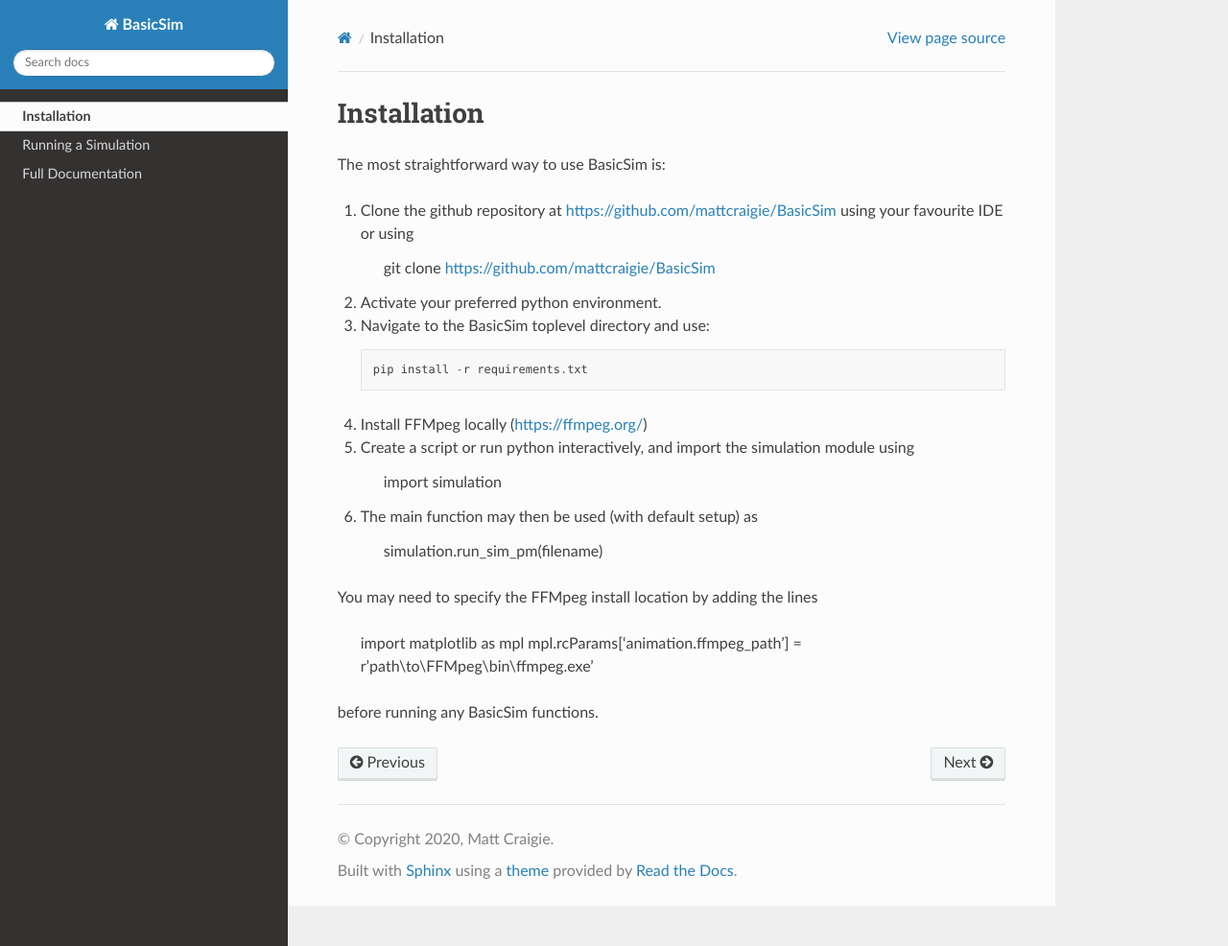
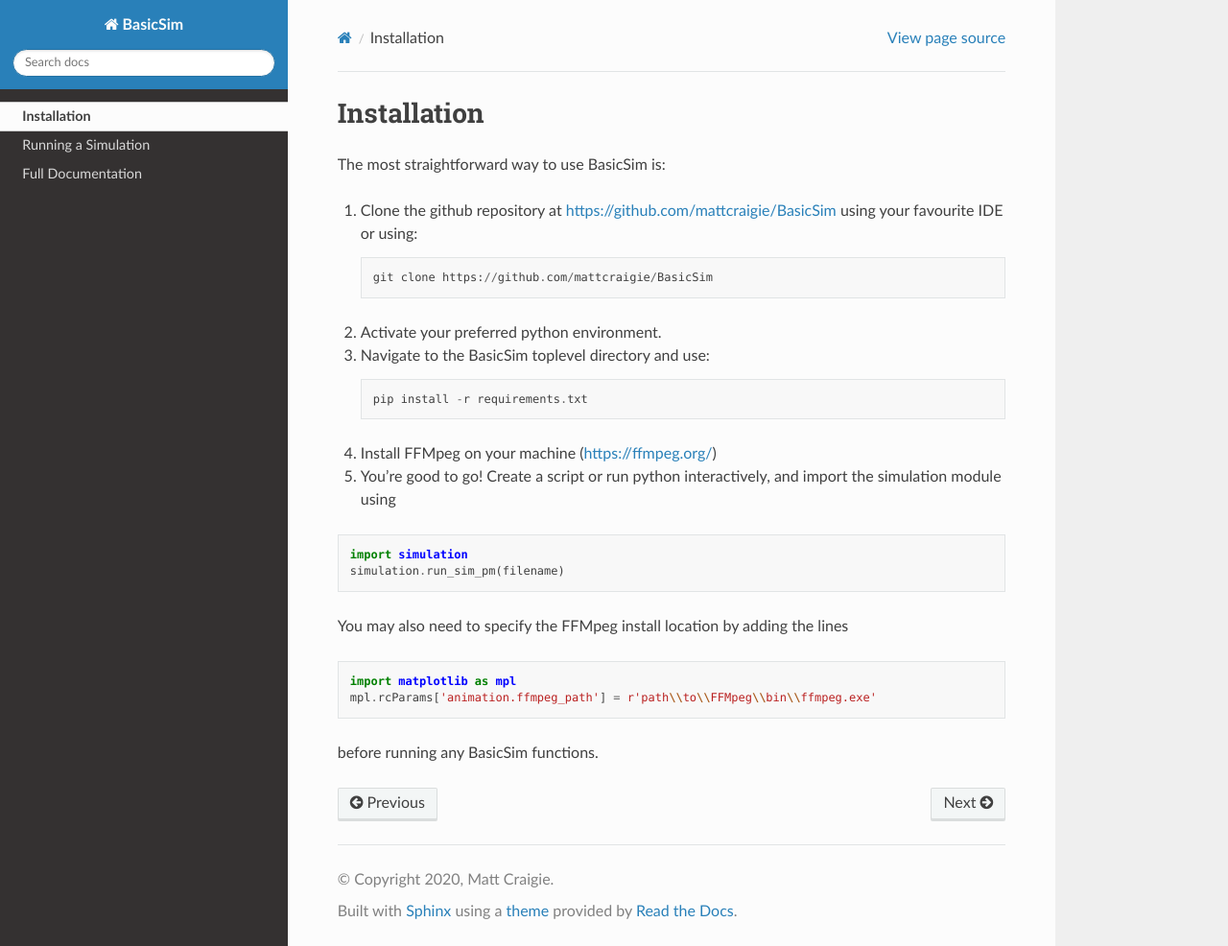
Before and after one commit to mattcraigie/BasicSim, a Sphinx documentation site: the page built from docs/source/install.rst, in a window 1280 px wide and 986 px high. Shown: the whole window at 96% size. Built offline with Sphinx 7.4.7 and the Read the Docs theme 2.0.0, drawn with Linux system fonts in a browser that asks for light colours; pages that are not in the unit, such as notebooks, are missing from menus.

Commit message:
fixing some other stuff

```diff
--- a/docs/source/index.rst
+++ b/docs/source/index.rst
@@ -18,6 +18,8 @@
 quick and dirty again using FFTs. Changing to more precise pairwise methods requires O(N^2) making calculations far
 less practical for the large number of particles intended to be used with BasicSim.
 
+Check out the different sections of this documentation for help:
+
 .. toctree::
    :maxdepth: 2
 
--- a/docs/source/install.rst
+++ b/docs/source/install.rst
@@ -4,7 +4,7 @@
 
 The most straightforward way to use BasicSim is:
 
-1. Clone the github repository at https://github.com/mattcraigie/BasicSim using your favourite IDE or using
+1. Clone the github repository at https://github.com/mattcraigie/BasicSim using your favourite IDE or using::
 
     git clone https://github.com/mattcraigie/BasicSim
 
@@ -13,18 +13,20 @@
 
     pip install -r requirements.txt
 
-4. Install FFMpeg locally (https://ffmpeg.org/)
-5. Create a script or run python interactively, and import the simulation module using
+4. Install FFMpeg on your machine (https://ffmpeg.org/)
+5. You're good to go! Create a script or run python interactively, and import the simulation module using
 
-    import simulation
+.. code-block:: python
 
-6. The main function may then be used (with default setup) as
+   import simulation
+   simulation.run_sim_pm(filename)
 
-    simulation.run_sim_pm(filename)
 
-You may need to specify the FFMpeg install location by adding the lines
+You may also need to specify the FFMpeg install location by adding the lines
 
-    import matplotlib as mpl
-    mpl.rcParams['animation.ffmpeg_path'] = r'path\\to\\FFMpeg\\bin\\ffmpeg.exe'
+.. code-block:: python
+
+   import matplotlib as mpl
+   mpl.rcParams['animation.ffmpeg_path'] = r'path\\to\\FFMpeg\\bin\\ffmpeg.exe'
 
 before running any BasicSim functions.
--- a/docs/source/simfuncs.rst
+++ b/docs/source/simfuncs.rst
@@ -5,7 +5,7 @@
 This is a quick guide to running your first custom simulation. After completing the installation and correcting any FFMpeg
 issues, try running with the default settings
 
-.. code-block::
+.. code-block:: python
 
    import simulation as sim
    sim.run_sim_pm('default.mp4')
@@ -15,7 +15,7 @@
 
 Next, try running the same code with the correlation function and power spectrum plotting enabled,
 
-.. code-block::
+.. code-block:: python
 
    sim.run_sim_pm('default_ps.mp4', show_ps=True)
 
@@ -23,7 +23,7 @@
 grid points G as O(N + G log[G]), so pushing N to high values of N ~ 4000 can still be completed in reasonable times.
 For example, you might try
 
-.. code-block::
+.. code-block:: python
 
    sim.run_sim_pm('highn.mp4', n_particles=16**3)
    sim.run_sim_pm('longtime.mp4', n_particles=100, n_frames=3000)
```
